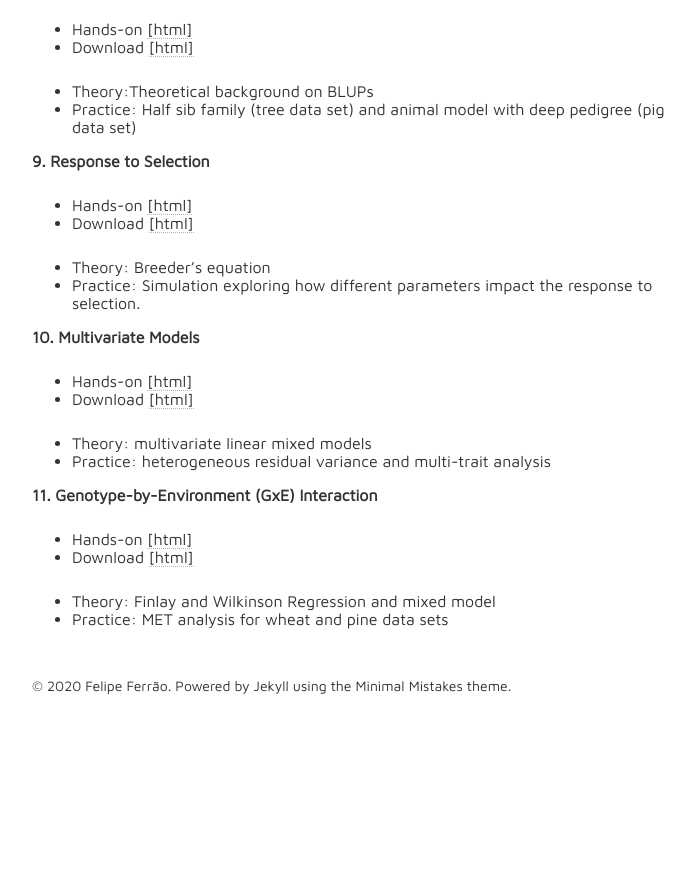
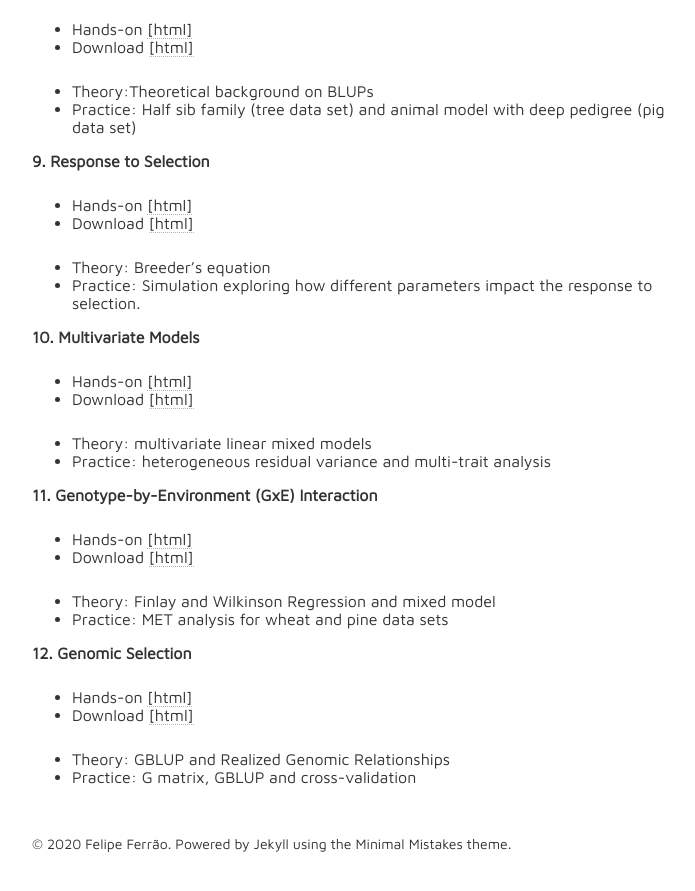
Before and after one commit to lfelipe-ferrao/lfelipe-ferrao.github.io, a Jekyll site: the page built from class/quantGenetic/index.md, in a window 1280 px wide and 900 px high, scrolled down 3317 px. Shown: the top 891 px of the window, without its empty margins (288-983 px from the left). Built offline with Jekyll 4.4.1, drawn with Linux system fonts in a browser that asks for light colours; nearby versions of some CDN libraries; our own code applies the rules of GitHub Pages for plain Markdown files; before the commit the page ends 4059 px from its top, so only the background shows below that.

Commit message:
Update index.md

```diff
--- a/class/quantGenetic/index.md
+++ b/class/quantGenetic/index.md
@@ -141,7 +141,6 @@ It is an attempt to organize and make available to any student the class notes u
 - Theory: multivariate linear mixed models
 - Practice: heterogeneous residual variance and multi-trait  analysis
 
-
 **11. Genotype-by-Environment (GxE) Interaction**
 
 - Hands-on [[html]](https://htmlpreview.github.io/?https://github.com/lfelipe-ferrao/lfelipe-ferrao.github.io/blob/master/class/quantGenetic/week11.html)
@@ -149,3 +148,12 @@ It is an attempt to organize and make available to any student the class notes u
 
 - Theory: Finlay and Wilkinson Regression and mixed model
 - Practice: MET analysis for wheat and pine data sets
+
+
+**12. Genomic Selection**
+
+- Hands-on [[html]](https://htmlpreview.github.io/?https://github.com/lfelipe-ferrao/lfelipe-ferrao.github.io/blob/master/class/quantGenetic/week12.html)
+- Download [[html]](https://minhaskamal.github.io/DownGit/#/home?url=https://github.com/lfelipe-ferrao/lfelipe-ferrao.github.io/blob/master/class/quantGenetic/week12.html)
+
+- Theory: GBLUP and Realized Genomic Relationships
+- Practice: G matrix, GBLUP and cross-validation
```
